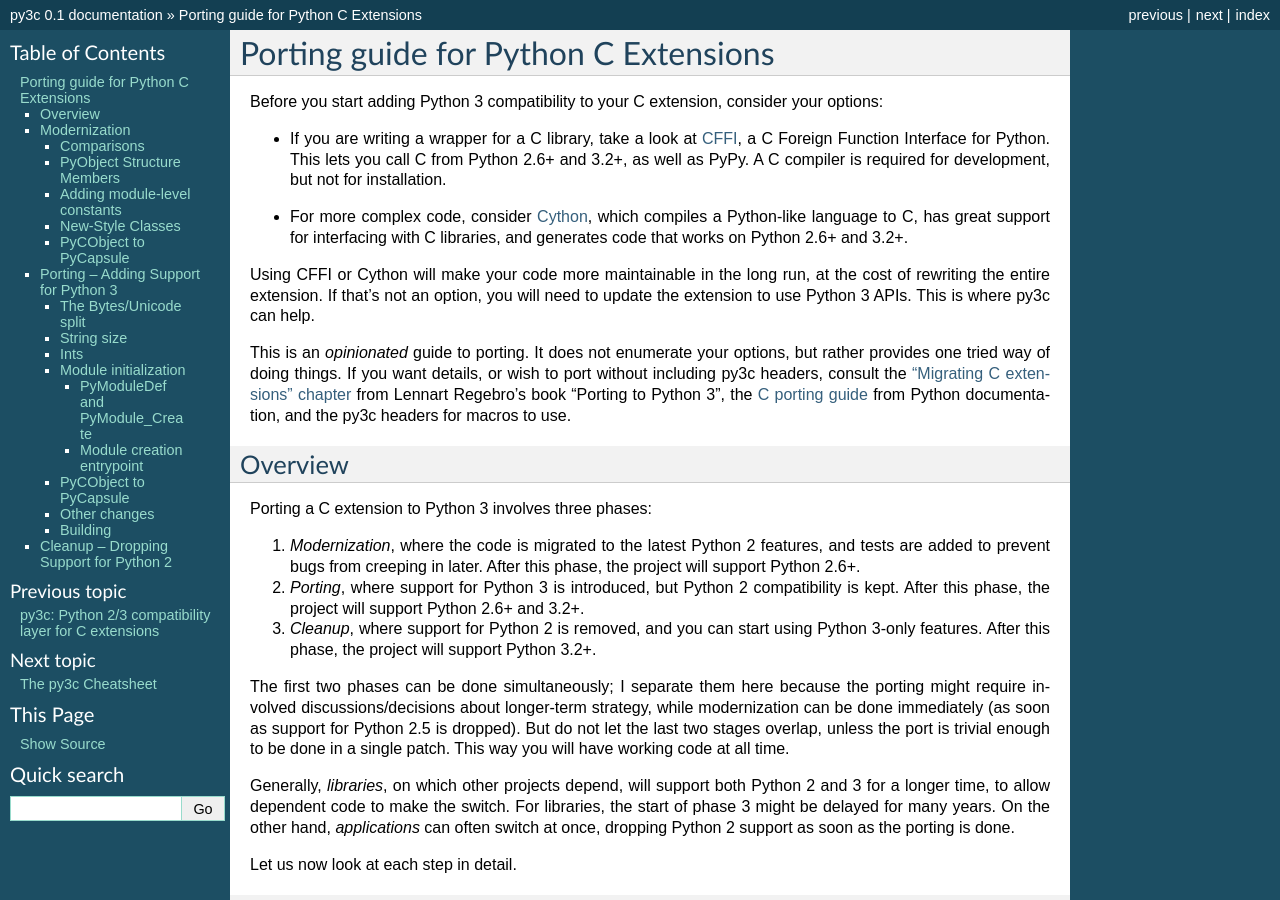
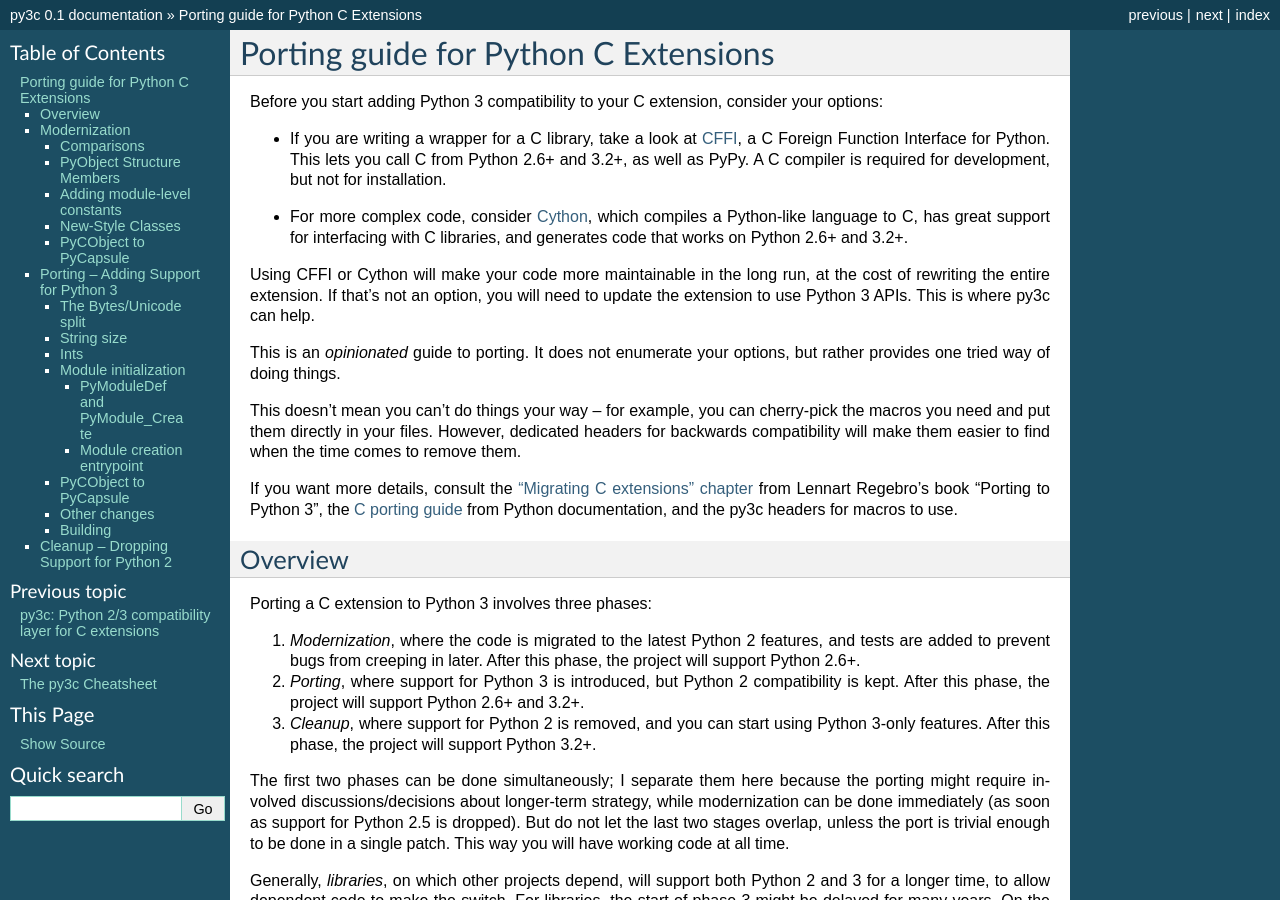
Before and after one commit to encukou/py3c, a Sphinx documentation site: the page built from doc/source/guide.rst, in a window 1280 px wide and 900 px high. Built offline with Sphinx 7.4.7, drawn with Linux system fonts in a browser that asks for light colours.

Commit message:
Add note about cherry-picking macros

```diff
--- a/doc/source/guide.rst
+++ b/doc/source/guide.rst
@@ -31,8 +31,14 @@ Python 3 APIs. This is where py3c can help.
 
 This is an *opinionated* guide to porting. It does not enumerate your options,
 but rather provides one tried way of doing things.
-If you want details, or wish to port without including py3c headers,
-consult the `"Migrating C extensions" chapter <http://python3porting.com/cextensions.html>`_
+
+This doesn't mean you can't do things your way – for example, you can
+cherry-pick the macros you need and put them directly in your files.
+However, dedicated headers for backwards compatibility will make them easier
+to find when the time comes to remove them.
+
+If you want more details, consult the
+`"Migrating C extensions" chapter <http://python3porting.com/cextensions.html>`_
 from Lennart Regebro's book "Porting to Python 3",
 the `C porting guide <https://docs.python.org/3/howto/cporting.html>`_
 from Python documentation, and the py3c headers for macros to use.
```
